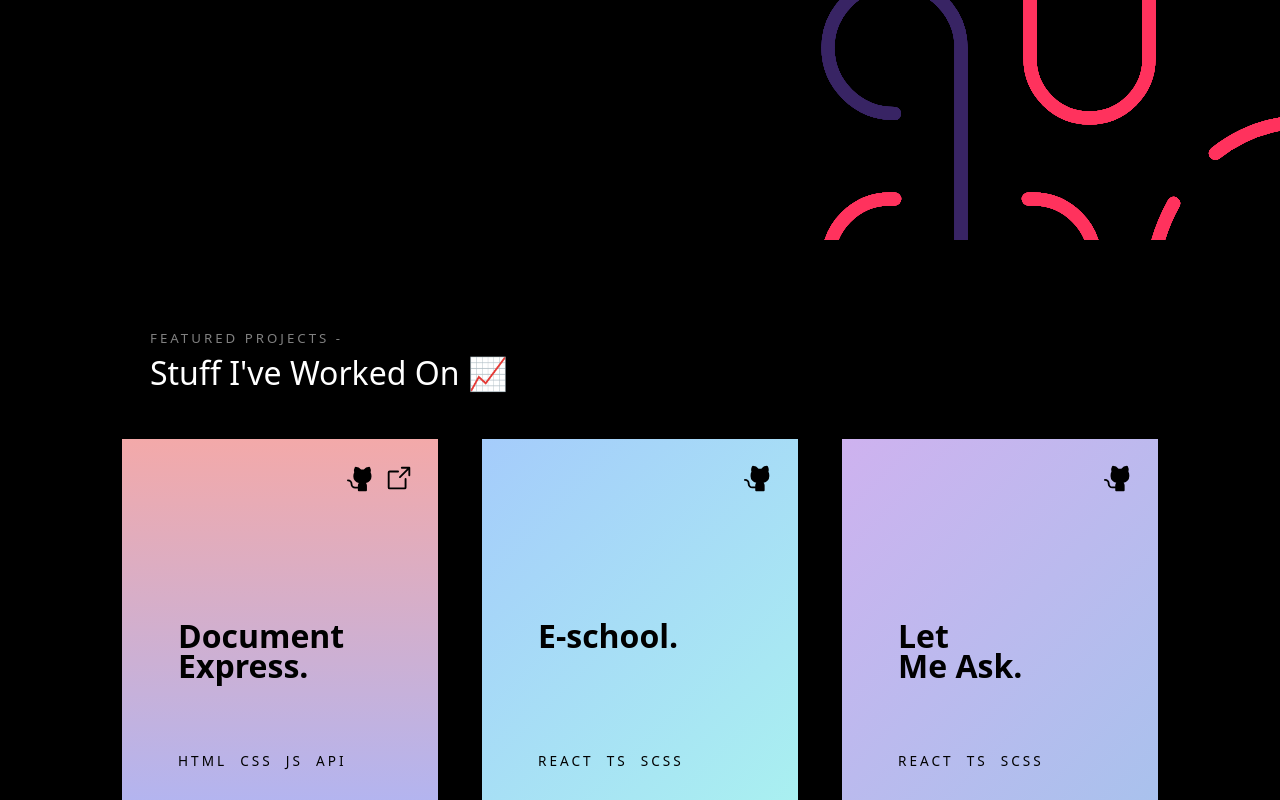
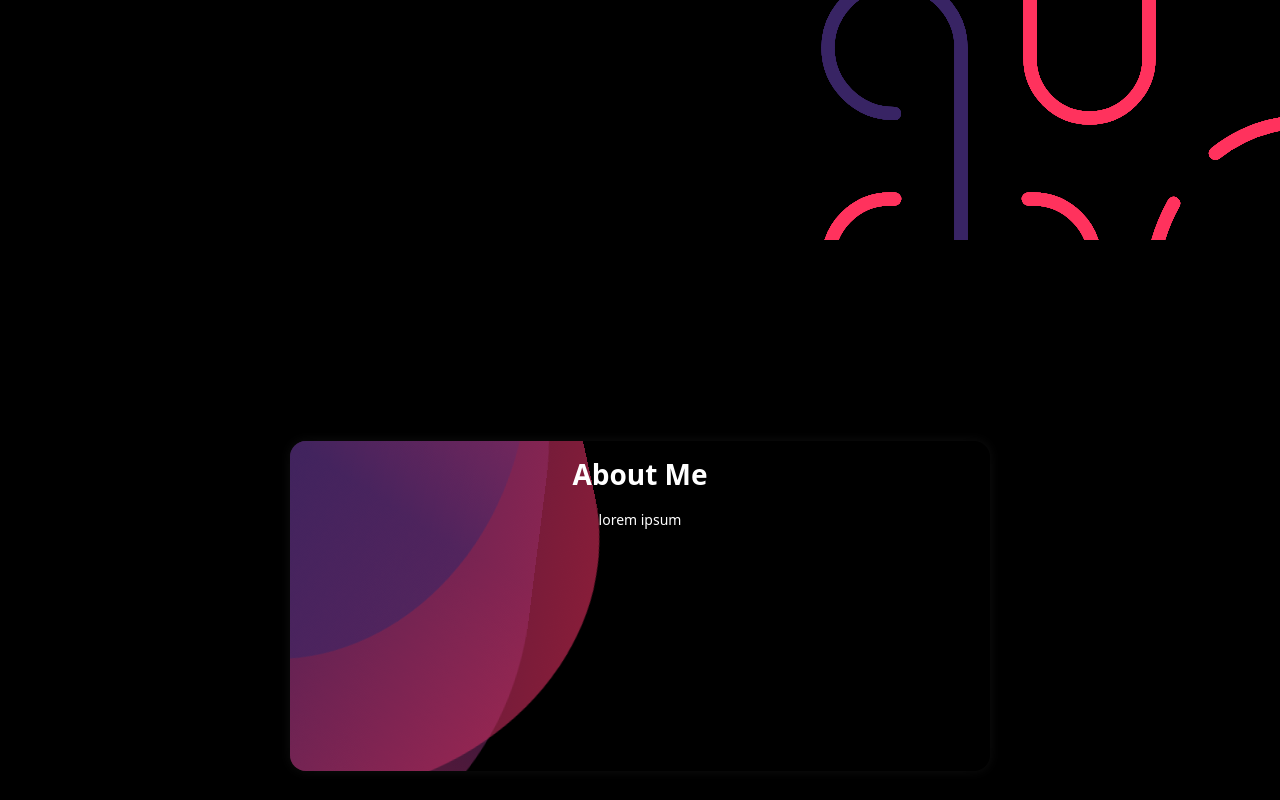
Before and after one commit to cesar-lima/portfolio, a React (Vite) app: page / in a window 1280 px wide. Shown: the part 480-1280 px from the top of the page. Built offline with nearby package versions, Linux system fonts and the light colour scheme.

Commit message:
criar componente "sobre mim"

```diff
--- a/src/App.tsx
+++ b/src/App.tsx
@@ -1,3 +1,4 @@
+import About from "./components/About"
 import { Contacts } from "./components/Contacts"
 import { Nav } from "./components/Nav"
 import { Presentation } from "./components/Presentation"
@@ -9,6 +10,7 @@ export function App() {
     <>
       <Nav />
       <Presentation />
+      <About />
       <Projects />
       <Contacts />
     </>
--- /dev/null
+++ b/src/components/About.tsx
@@ -0,0 +1,24 @@
+import '../styles/about.scss'
+
+export function About() {
+    return (
+        <section id="about">
+            <div className="e-card playing">
+                <div className="image"></div>
+
+                <div className="wave"></div>
+                <div className="wave"></div>
+                <div className="wave"></div>
+
+
+                <div className="infotop">
+                    About Me
+                    <br />
+                    <div className="name">lorem ipsum</div>
+                </div>
+            </div>
+        </section>
+    )
+}
+
+export default About;
--- /dev/null
+++ b/src/styles/about.scss
@@ -0,0 +1,99 @@
+#about {
+    margin-top: 340px;
+    padding: 12px;
+
+    .e-card {
+        margin: 100px auto;
+        background: transparent;
+        box-shadow: 0px 0px 12px 0px #0f0f0f;
+        position: relative;
+        max-width: 700px;
+        height: 330px;
+        border-radius: 16px;
+        overflow: hidden;
+    }
+
+    .wave {
+        position: absolute;
+        width: 600px;
+        height: 700px;
+        opacity: 0.6;
+        left: 0;
+        top: 0;
+        margin-left: -50%;
+        margin-top: -70%;
+        background: linear-gradient(744deg,  #382464 40%, #ff325e);
+    }
+
+    .icon {
+        width: 3em;
+        margin-top: -1em;
+        padding-bottom: 1em;
+    }
+
+    .infotop {
+        text-align: center;
+        font-size: 28px;
+        position: absolute;
+        // top: 5.6em;
+        padding: 12px;
+        left: 0;
+        right: 0;
+        color: rgb(255, 255, 255);
+        font-weight: 600;
+
+        display: flex;
+        align-items: center;
+        flex-direction: column;
+
+    }
+
+    .name {
+        font-size: 14px;
+        font-weight: 100;
+        position: relative;
+        top: 1em;
+        text-transform: lowercase;
+    }
+
+    .wave:nth-child(2),
+    .wave:nth-child(3) {
+        top: 210px;
+    }
+
+    .playing .wave {
+        border-radius: 40%;
+        animation: wave 3000ms infinite linear;
+    }
+
+    .wave {
+        border-radius: 40%;
+        animation: wave 55s infinite linear;
+    }
+
+    .playing .wave:nth-child(2) {
+        animation-duration: 4000ms;
+    }
+
+    .wave:nth-child(2) {
+        animation-duration: 50s;
+    }
+
+    .playing .wave:nth-child(3) {
+        animation-duration: 5000ms;
+    }
+
+    .wave:nth-child(3) {
+        animation-duration: 45s;
+    }
+
+    @keyframes wave {
+        0% {
+            transform: rotate(0deg);
+        }
+
+        100% {
+            transform: rotate(360deg);
+        }
+    }
+}
--- a/src/styles/projects.scss
+++ b/src/styles/projects.scss
@@ -1,5 +1,5 @@
 .projects{
-    margin-top: 340px;
+    margin-top: 280px;
     // padding-inline: 50px;
 
     .section-title {
```
